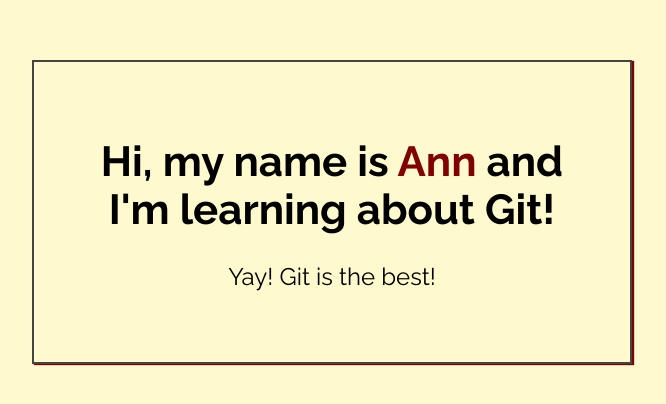
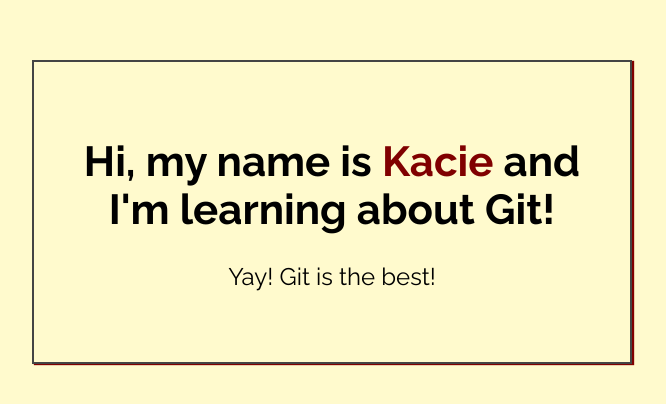
Before and after one commit to KacieNelson/my-first-repo, a plain HTML site: page index.html in a window 1280 px wide. Shown: the part 188-592 px from the top of the page, without its empty margins (308-974 px from the left). Drawn offline with Linux system fonts and the light colour scheme.

Commit message:
Added name to index.html

```diff
--- a/index.html
+++ b/index.html
@@ -14,7 +14,7 @@
 <body>
 
     <div class="greeting">
-        <h1>Hi, my name is <span class="highlight">Ann</span> and I'm learning about Git! </h1>
+        <h1>Hi, my name is <span class="highlight">Kacie</span> and I'm learning about Git! </h1>
 
         <p>Yay! Git is the best!</p>
     </div>
```
